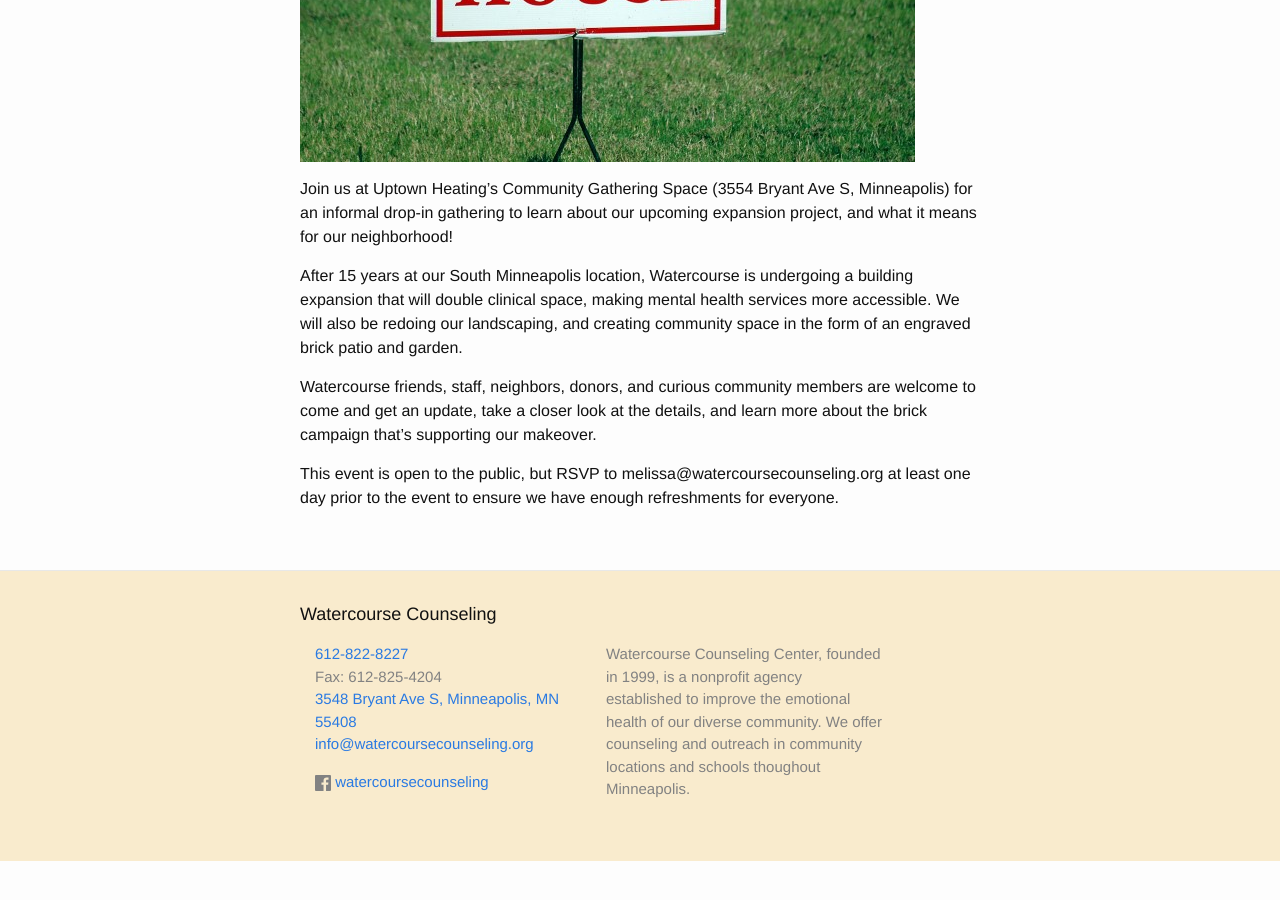
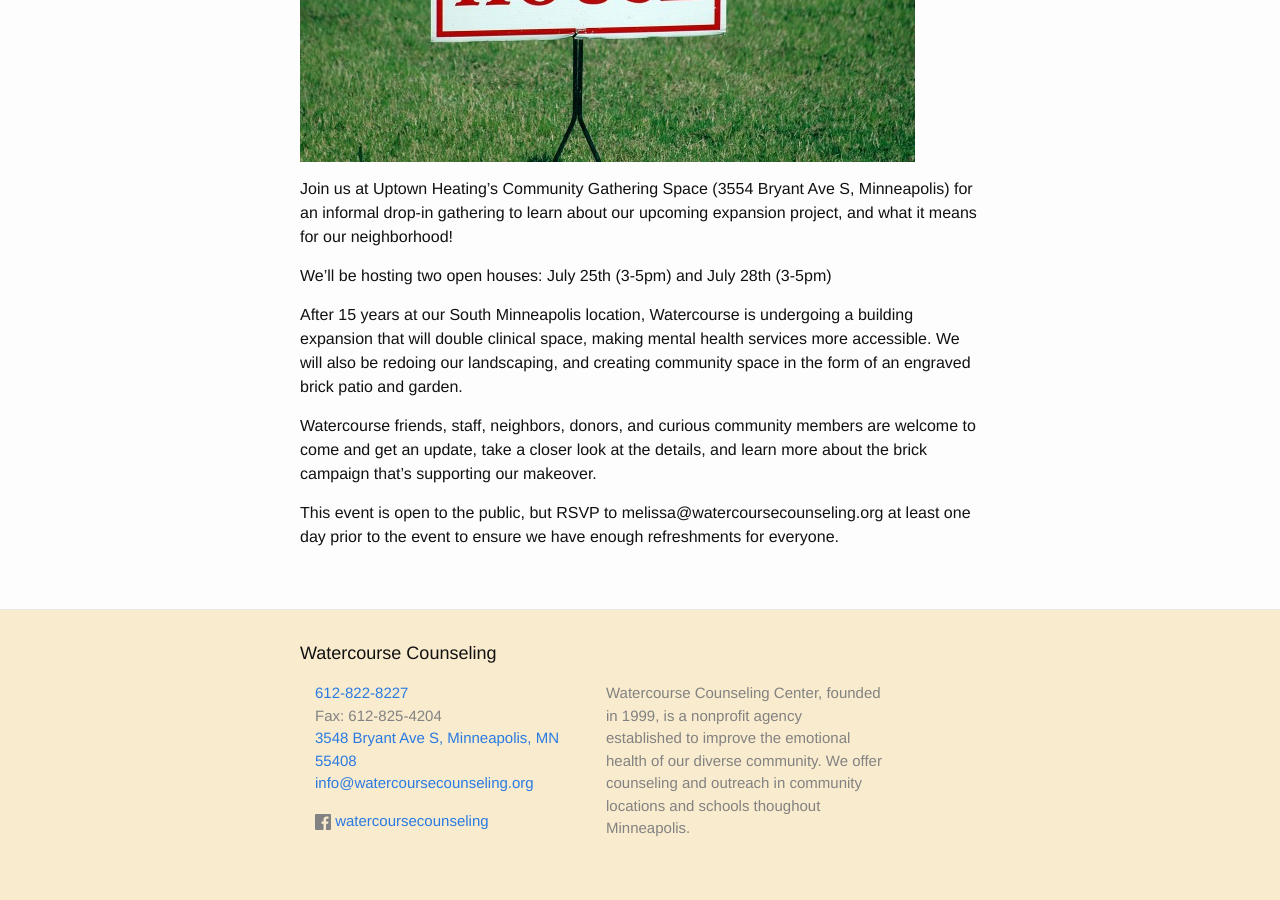
Before and after one commit to watercourse-cc/watercourse, a Jekyll site: the page built from _posts/2016-07-12-Announcing-two-open-houses.md, in a window 1280 px wide and 900 px high, scrolled down 1077 px. Built offline with Jekyll 4.4.1, drawn with Linux system fonts in a browser that asks for light colours; before the commit the page ends 1938 px from its top, so only the background shows below that.

Commit message:
Update 2016-07-12-Announcing-two-open-houses.md

```diff
--- a/_posts/2016-07-12-Announcing-two-open-houses.md
+++ b/_posts/2016-07-12-Announcing-two-open-houses.md
@@ -6,6 +6,8 @@ layout: post
 
 Join us at Uptown Heating's Community Gathering Space (3554 Bryant Ave S, Minneapolis) for an informal drop-in gathering to learn about our upcoming expansion project, and what it means for our neighborhood!
 
+We'll be hosting two open houses: July 25th (3-5pm) and July 28th (3-5pm)
+
 After 15 years at our South Minneapolis location, Watercourse is undergoing a building expansion that will double clinical space, making mental health services more accessible. We will also be redoing our landscaping, and creating community space in the form of an engraved brick patio and garden.
 
 Watercourse friends, staff, neighbors, donors, and curious community members are welcome to come and get an update, take a closer look at the details, and learn more about the brick campaign that's supporting our makeover.
```
